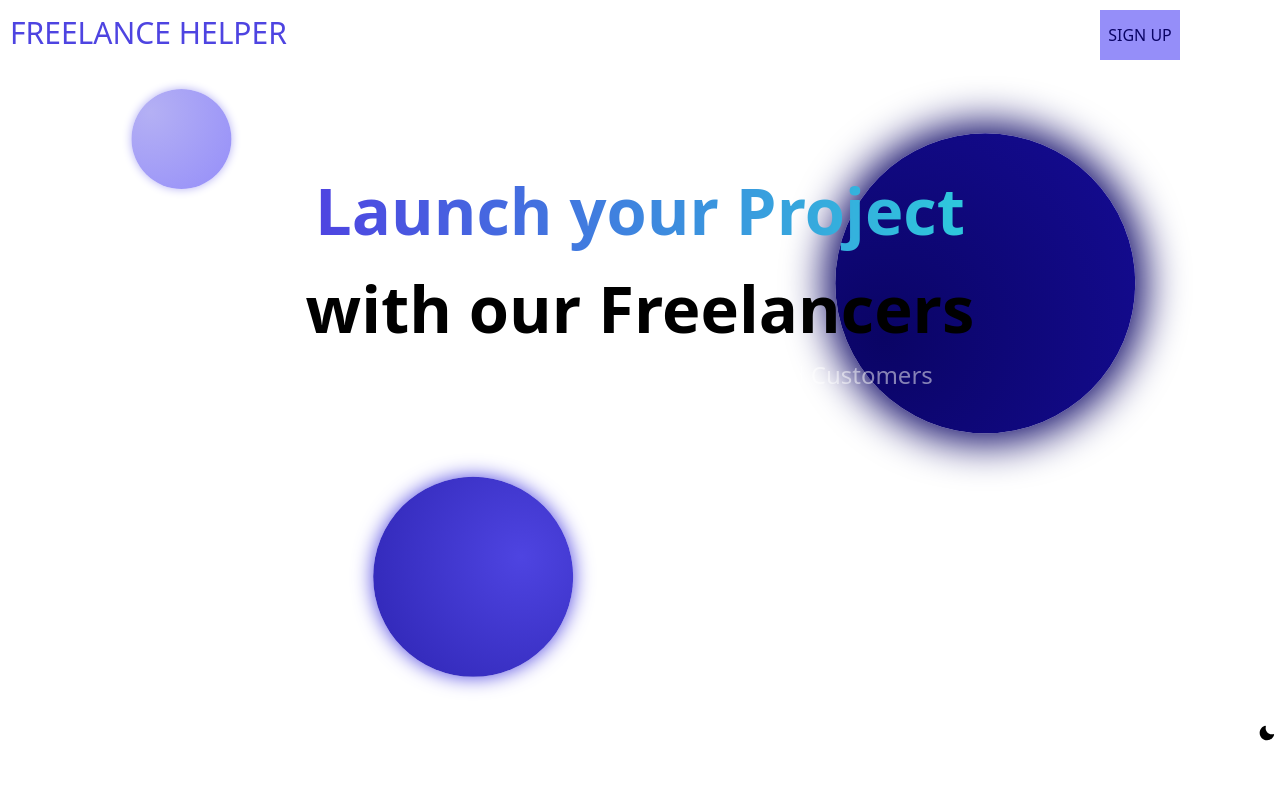
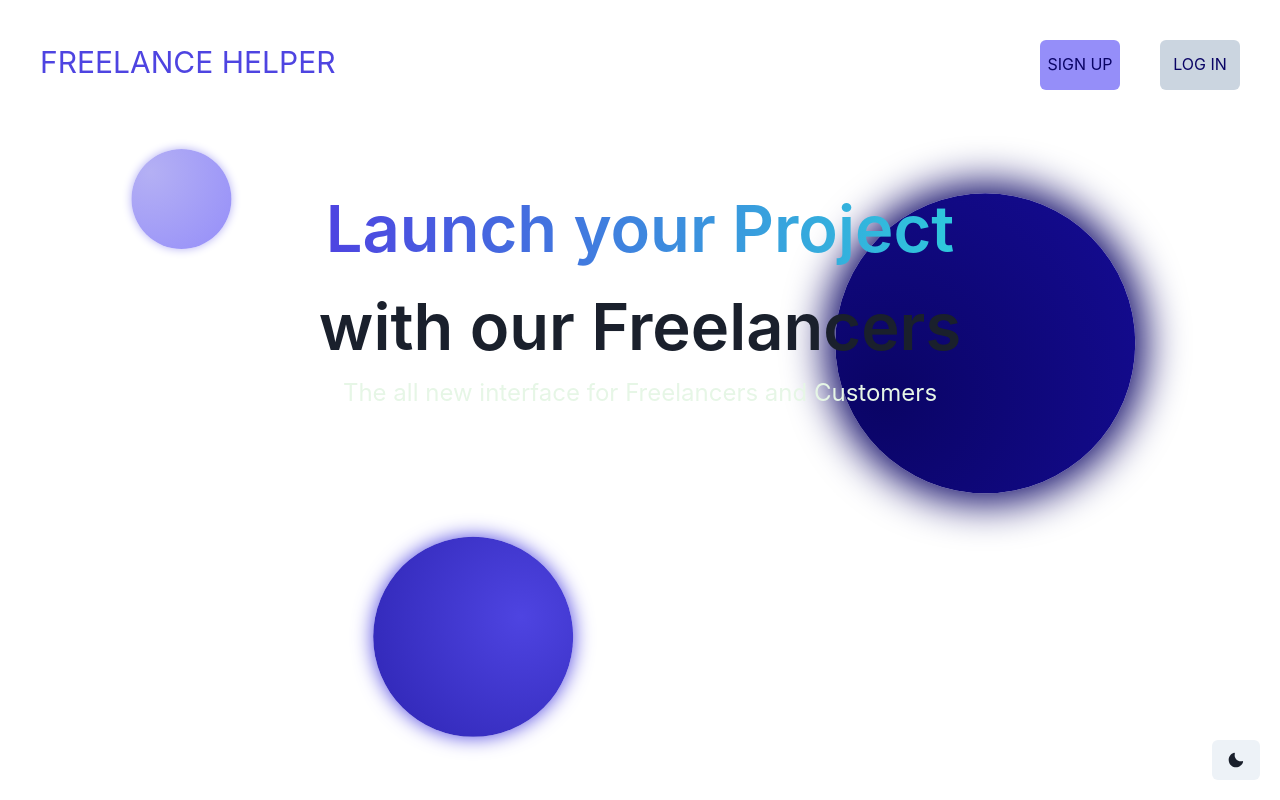
Before and after one commit to sartek430/freelanceHelper, a React (Create React App) app in the folder frontend/: page / in a window 1280 px wide. Built offline with nearby package versions, Linux system fonts and the light colour scheme.

Commit message:
init theme

```diff
--- a/frontend/src/pages/Overview.js
+++ b/frontend/src/pages/Overview.js
@@ -4,8 +4,12 @@ import { Link } from "react-router-dom";
 import { motion } from "framer-motion";
 import Bubble from "../components/Bubble";
 import FreelanceHelperTitle from "../components/FreelanceHelperTitle";
+import { useColorMode, useColorModeValue } from "@chakra-ui/react";
 
 const Overview = () => {
+  const { colorMode } = useColorMode();
+  const bg = useColorModeValue("primary.light", "primary.dark");
+
   return (
     <Box position={"relative"}>
       <Flex justify="space-between">
@@ -39,11 +43,11 @@ const Overview = () => {
             {/* Lien vers la page de connexion */}
             <Link to="/login">
               <Button
-                bg="#FFFFFF1A"
+                bg="gray.300"
                 w="80px"
                 h="50px"
+                color={"#0A0465"}
                 fontWeight="400"
-                color="#FFFFFF"
                 _hover={{ bg: "#6B63EB", transform: "scale(1.1)" }}
                 _active={{
                   bg: "#6B63EB",
@@ -87,9 +91,7 @@ const Overview = () => {
             >
               Launch your Project
             </Text>{" "}
-            <Text as="span" color="primary">
-              with our Freelancers
-            </Text>
+            <Text as="span">with our Freelancers</Text>
           </Text>
         </motion.div>
 
@@ -101,7 +103,7 @@ const Overview = () => {
           <Text
             alignItems="center"
             justifyContent="center"
-            color="#FFFFFF80"
+            color={bg}
             fontWeight="400"
             fontSize="24px"
             zIndex={1}
--- a/frontend/src/themes/theme.js
+++ b/frontend/src/themes/theme.js
@@ -3,31 +3,20 @@
 // 1. import `extendTheme` function
 import { extendTheme } from "@chakra-ui/react";
 
-const lightTheme = {
+export const theme = extendTheme({
+  initialColorMode: "dark",
+  useSystemColorMode: false,
   colors: {
-    primary: "#007BFF",
-    background: "#FFFFFF",
-    text: "#333333",
+    primary: {
+      dark: "#003100",
+      light: "#e6f6e6",
+    },
+    secondary: "#009400",
+    text: {
+      dark: "#000",
+      light: "#fff",
+    },
+    icon: "#ffd700",
   },
-};
-
-const darkTheme = {
-  colors: {
-    primary: "#007BFF",
-    background: "#333333",
-    text: "#FFFFFF",
-  },
-};
-
-export const themeConfig = {
-  initialColorMode: "dark", // Définir le mode sombre par défaut
-  useSystemColorMode: false, // Désactiver la détection automatique du système
-};
-
-// 3. extend the theme
-const theme = {
-  light: extendTheme({ ...lightTheme }),
-  dark: extendTheme({ ...darkTheme }),
-};
-
+});
 export default theme;
```
